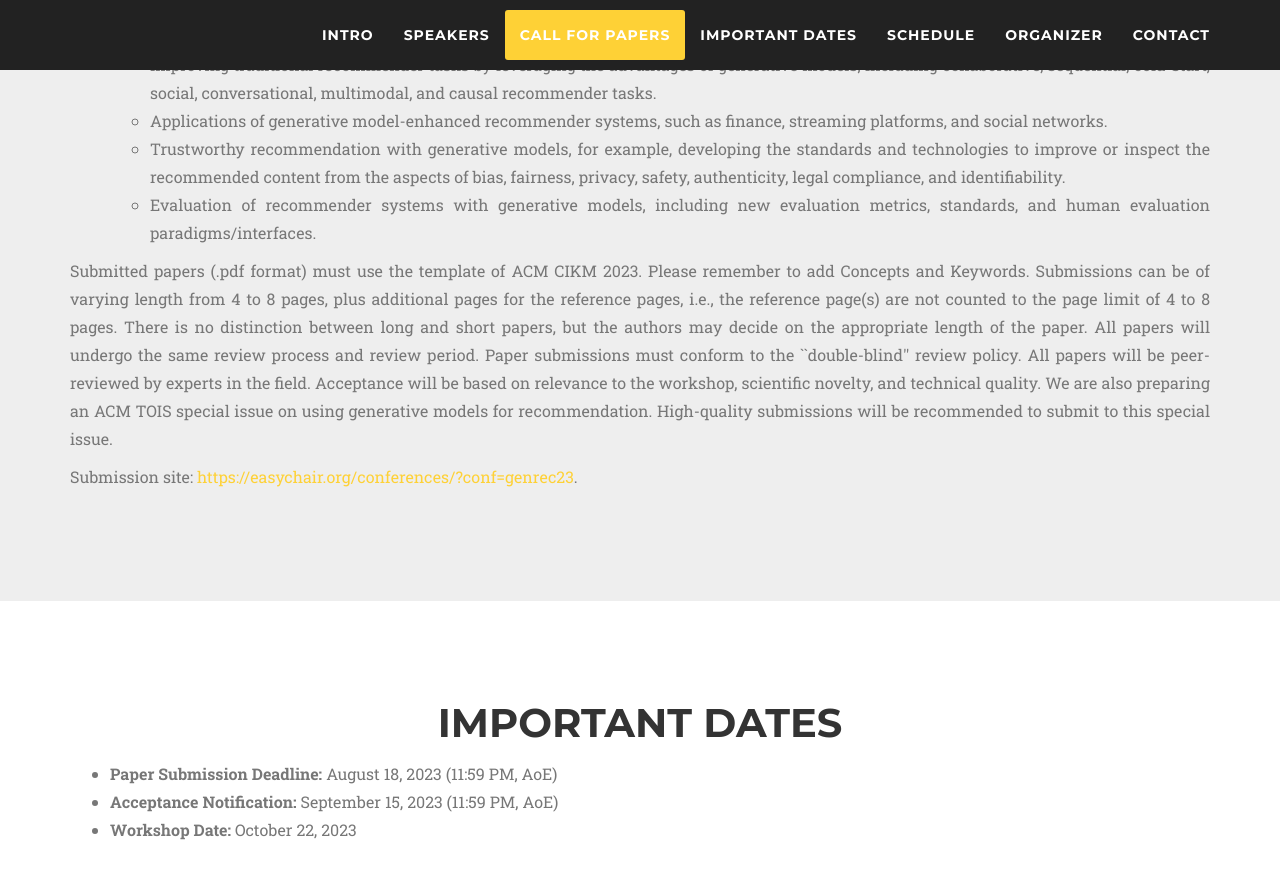
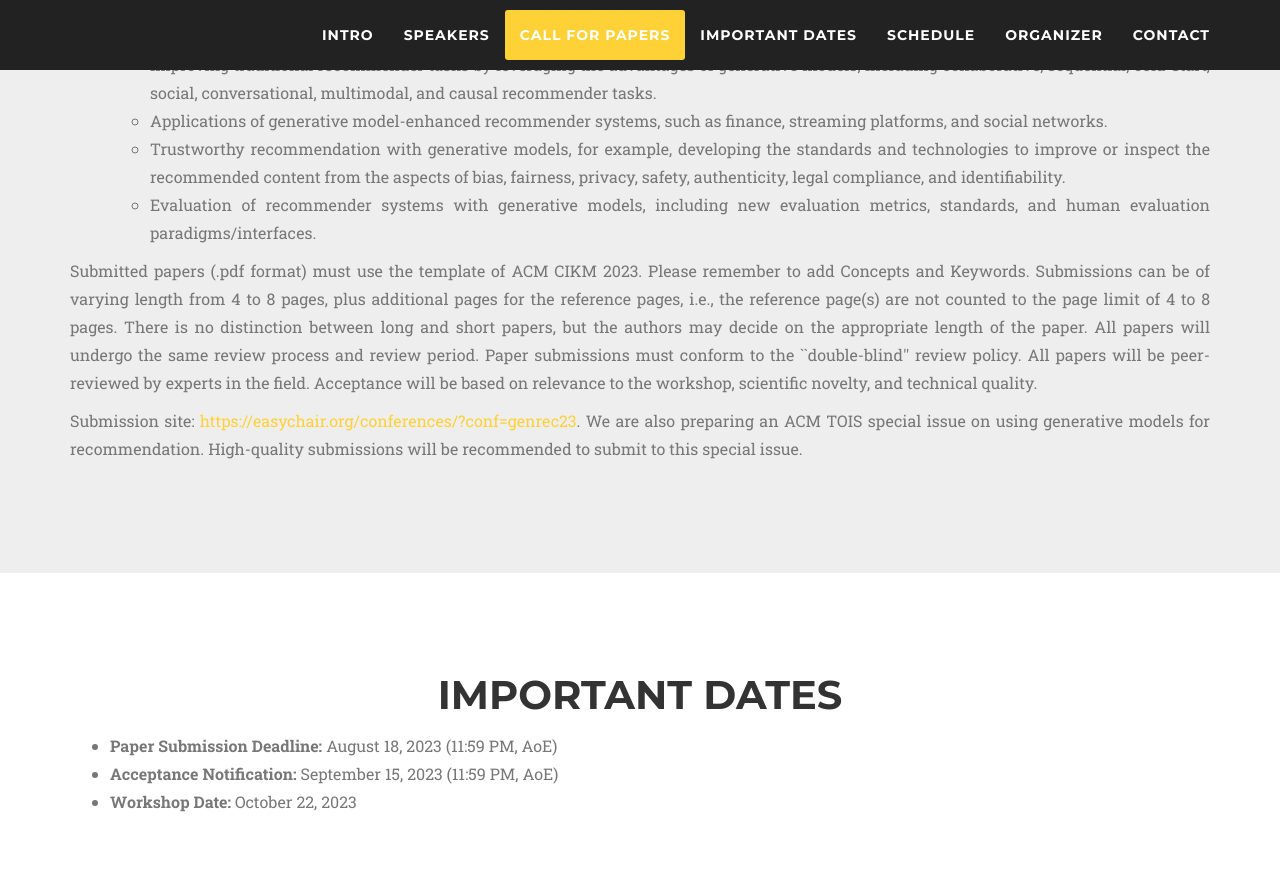
Before and after one commit to generative-rec/generative-rec.github.io, a Jekyll site: the page built from index.md, in a window 1280 px wide and 900 px high, scrolled down 1722 px. Shown: the top 879 px of the window. Built offline with Jekyll 4.4.1, drawn with Linux system fonts in a browser that asks for light colours; nearby versions of some CDN libraries; some web fonts are replaced.

```diff
--- a/_includes/call.html
+++ b/_includes/call.html
@@ -27,12 +27,12 @@
         </ul>
         <p class="large text-muted">
 
-          Submitted papers (.pdf format) must use the template of ACM CIKM 2023. Please remember to add Concepts and Keywords. Submissions can be of varying length from 4 to 8 pages, plus additional pages for the reference pages, i.e., the reference page(s) are not counted to the page limit of 4 to 8 pages. There is no distinction between long and short papers, but the authors may decide on the appropriate length of the paper. All papers will undergo the same review process and review period. Paper submissions must conform to the ``double-blind'' review policy. All papers will be peer-reviewed by experts in the field. Acceptance will be based on relevance to the workshop, scientific novelty, and technical quality. We are also preparing an ACM TOIS special issue on using generative models for recommendation. High-quality submissions will be recommended to submit to this special issue.
+          Submitted papers (.pdf format) must use the template of ACM CIKM 2023. Please remember to add Concepts and Keywords. Submissions can be of varying length from 4 to 8 pages, plus additional pages for the reference pages, i.e., the reference page(s) are not counted to the page limit of 4 to 8 pages. There is no distinction between long and short papers, but the authors may decide on the appropriate length of the paper. All papers will undergo the same review process and review period. Paper submissions must conform to the ``double-blind'' review policy. All papers will be peer-reviewed by experts in the field. Acceptance will be based on relevance to the workshop, scientific novelty, and technical quality.
         </p>
 
         <p class="large text-muted">
 
-          Submission site: <a href="https://easychair.org/conferences/?conf=genrec23">https://easychair.org/conferences/?conf=genrec23</a>.
+          Submission site: <a href="https://easychair.org/conferences/?conf=genrec23">https://easychair.org/conferences/?conf=genrec23</a>. We are also preparing an ACM TOIS special issue on using generative models for recommendation. High-quality submissions will be recommended to submit to this special issue.
         </p>
 
       </div>
```
